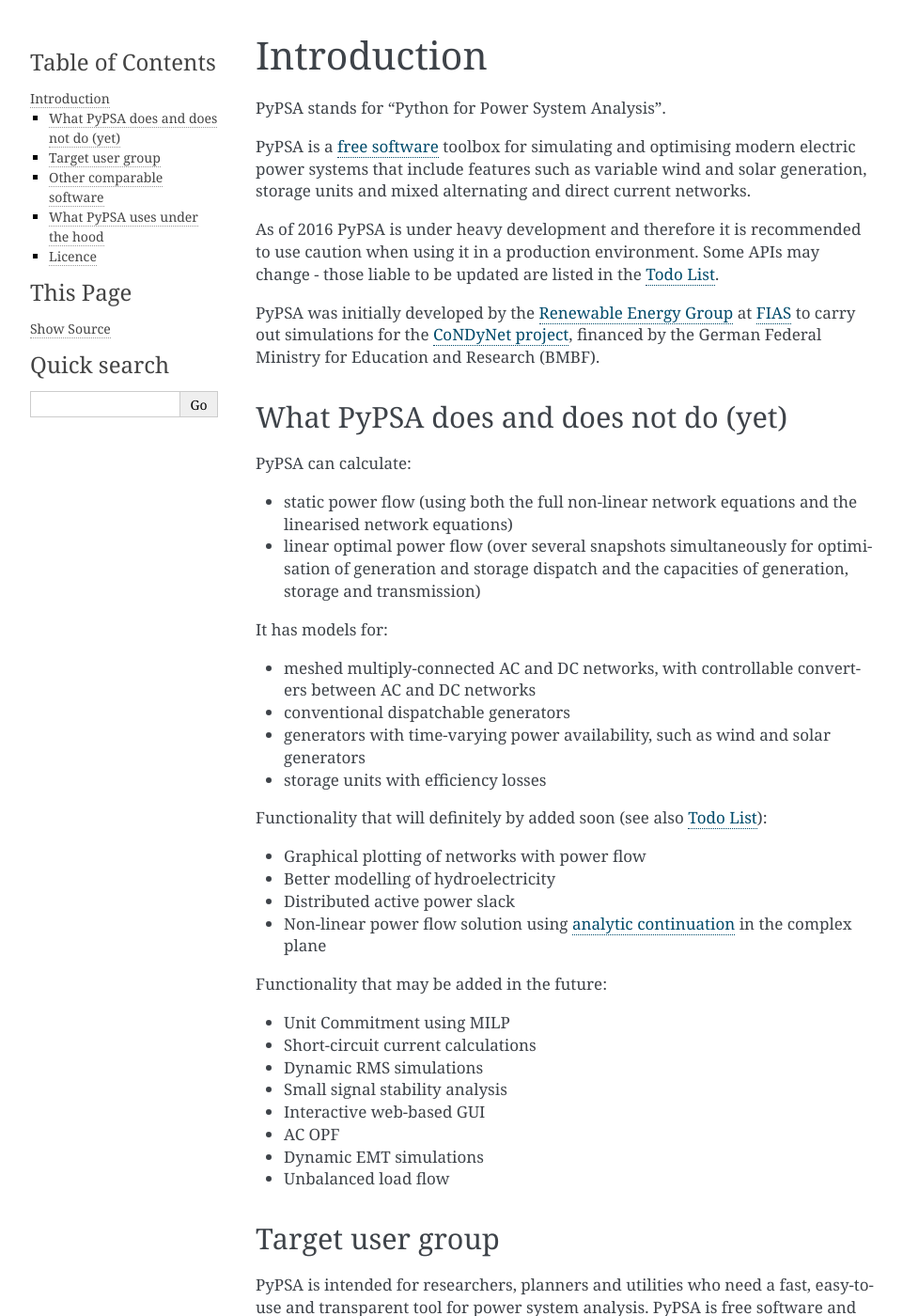
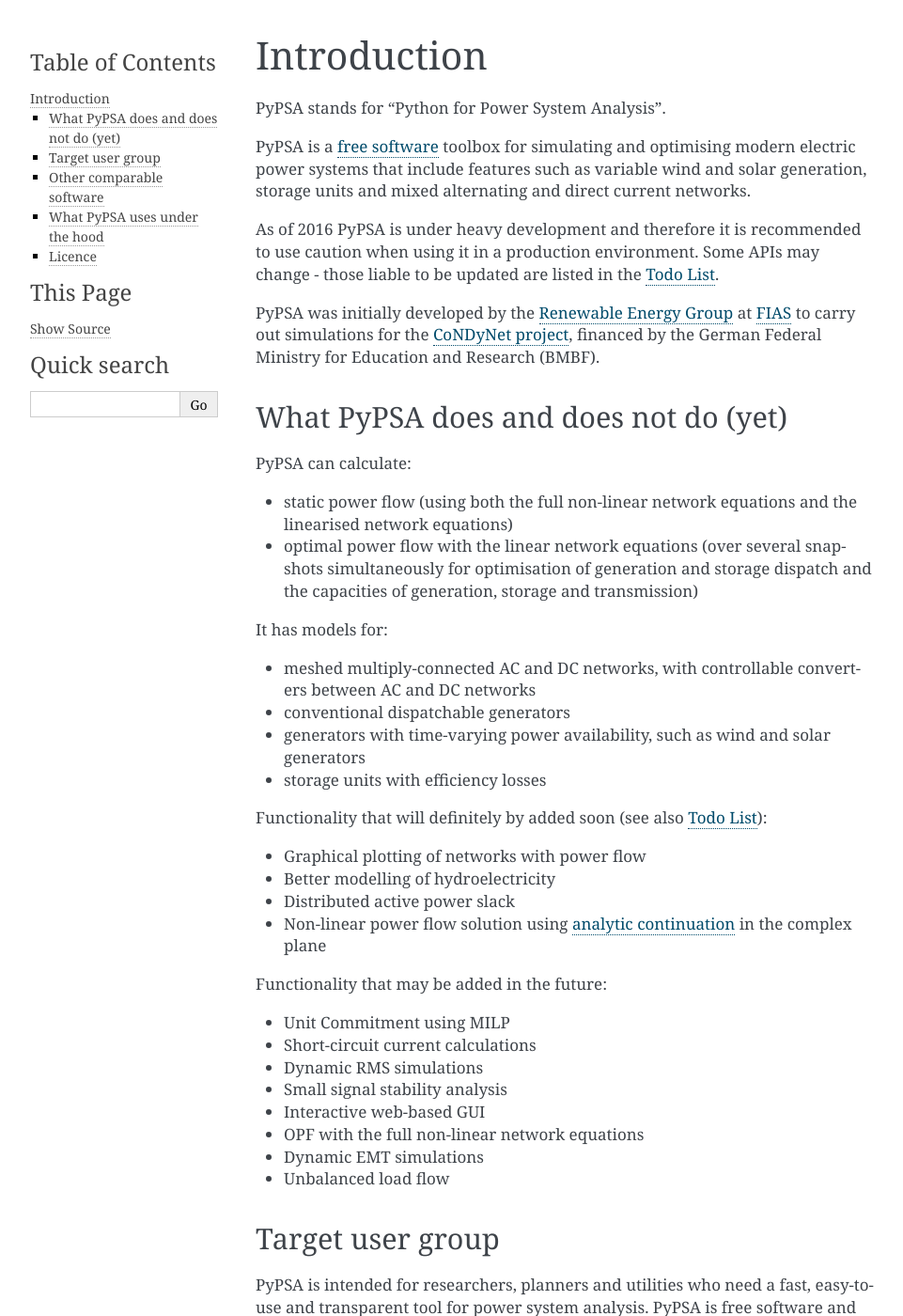
Before and after one commit to PyPSA/PyPSA, a Sphinx documentation site: the page built from doc/introduction.rst, in a window 1280 px wide and 1400 px high. Shown: the whole window at 94% size, without its empty margins (148-1109 px from the left). Built offline with Sphinx 7.4.7, drawn with Linux system fonts in a browser that asks for light colours; formulas are drawn with MathJax 3.

```diff
--- a/doc/design.rst
+++ b/doc/design.rst
@@ -106,6 +106,6 @@
 
 To enable portability between solvers, the OPF is formulated using the
 Python package `pyomo <http://www.pyomo.org/>`_ (which can be thought
-of as a Python version of `GAMS <http://www.gams.de/>`_.
+of as a Python version of `GAMS <http://www.gams.de/>`_).
 
 Pyomo also has useful features such as index sets, etc.
--- a/doc/introduction.rst
+++ b/doc/introduction.rst
@@ -29,9 +29,9 @@
 
 * static power flow (using both the full non-linear network equations and
   the linearised network equations)
-* linear optimal power flow (over several snapshots simultaneously for
-  optimisation of generation and storage dispatch and the capacities
-  of generation, storage and transmission)
+* optimal power flow with the linear network equations (over several
+  snapshots simultaneously for optimisation of generation and storage
+  dispatch and the capacities of generation, storage and transmission)
 
 It has models for:
 
@@ -58,7 +58,7 @@
 * Dynamic RMS simulations
 * Small signal stability analysis
 * Interactive web-based GUI
-* AC OPF
+* OPF with the full non-linear network equations
 * Dynamic EMT simulations
 * Unbalanced load flow
 
```
Also changed, not shown: README.rst (+5 -5 lines), 3 other files.
